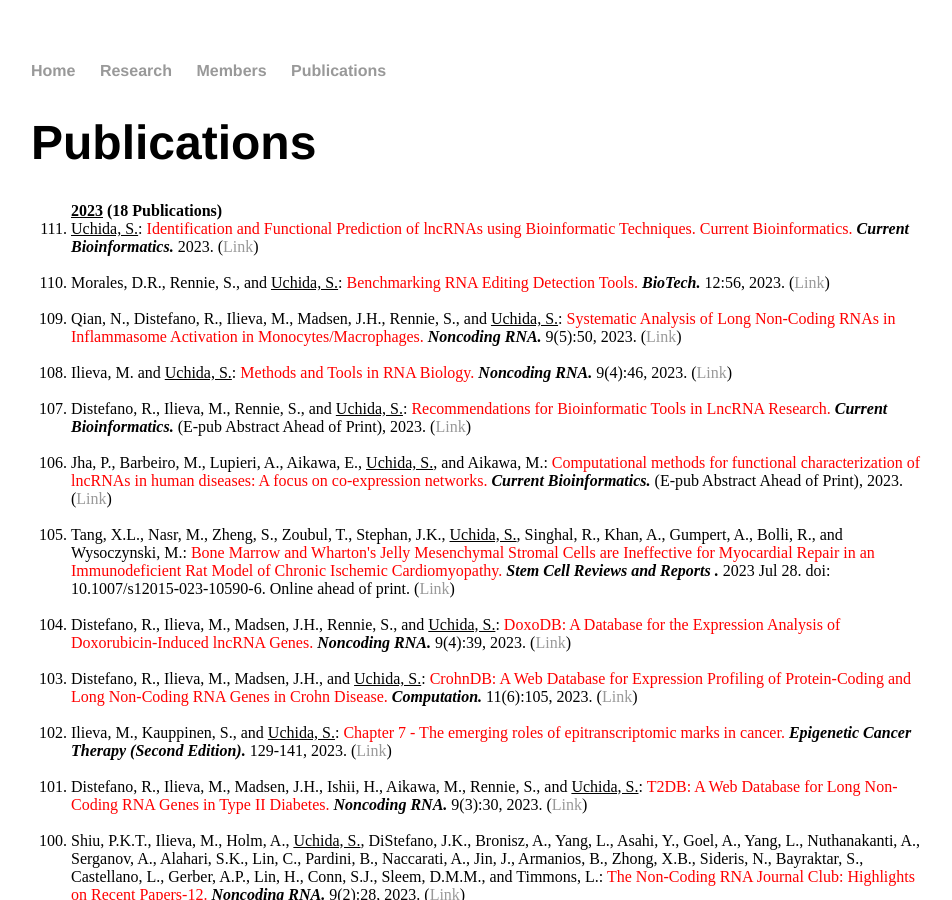
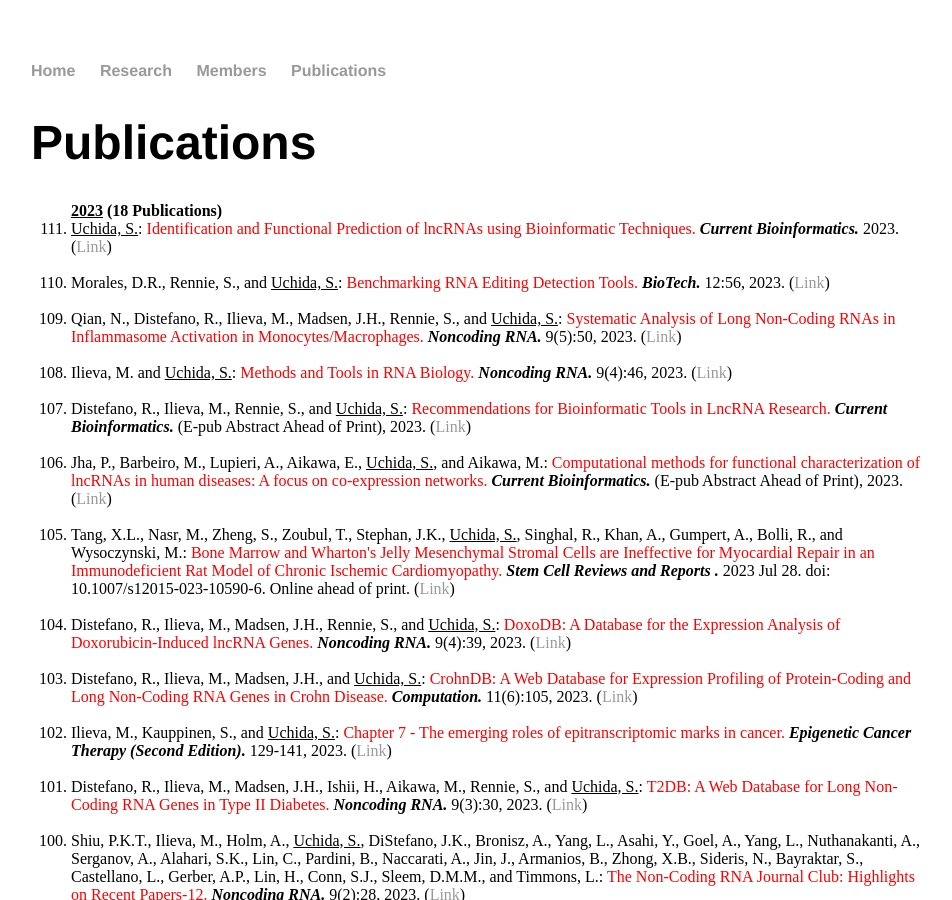
Before and after one commit to heartlncrna/heartlncrna.github.io, a Jekyll site: the page publications/pub_list.html, which Jekyll copies as it is, in a window 1280 px wide and 900 px high. Shown: the whole window, without its empty margins (161-1113 px from the left). Built offline with Jekyll 4.4.1, drawn with Linux system fonts in a browser that asks for light colours.

Commit message:
Update pub_list.html

```diff
--- a/publications/pub_list.html
+++ b/publications/pub_list.html
@@ -27,7 +27,7 @@
 			<p class="Normal">
 			<ol reversed="reversed">
 				<strong><u>2023</u>  (18 Publications)</strong>
-				<li>		<u>Uchida, S.</u>: <font color="red">Identification and Functional Prediction of lncRNAs using Bioinformatic Techniques. Current Bioinformatics.</font> <b><i> Current Bioinformatics.</i></b> 2023. (<a href="http://dx.doi.org/10.2174/1574893618666230907165829">Link</span></a>)</li>
+				<li>		<u>Uchida, S.</u>: <font color="red">Identification and Functional Prediction of lncRNAs using Bioinformatic Techniques.</font> <b><i> Current Bioinformatics.</i></b> 2023. (<a href="http://dx.doi.org/10.2174/1574893618666230907165829">Link</span></a>)</li>
 			<br>
 
 				<li>		Morales, D.R., Rennie, S., and <u>Uchida, S.</u>: <font color="red">Benchmarking RNA Editing Detection Tools.</font> <b><i> BioTech.</i></b> 12:56, 2023. (<a href="https://www.mdpi.com/2673-6284/12/3/56">Link</span></a>)</li>
```
